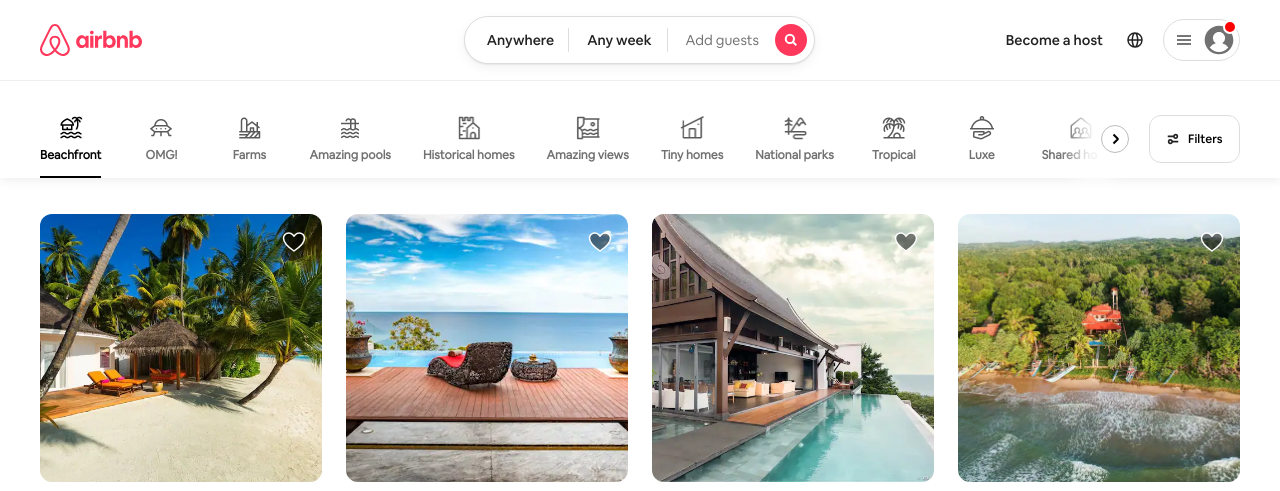
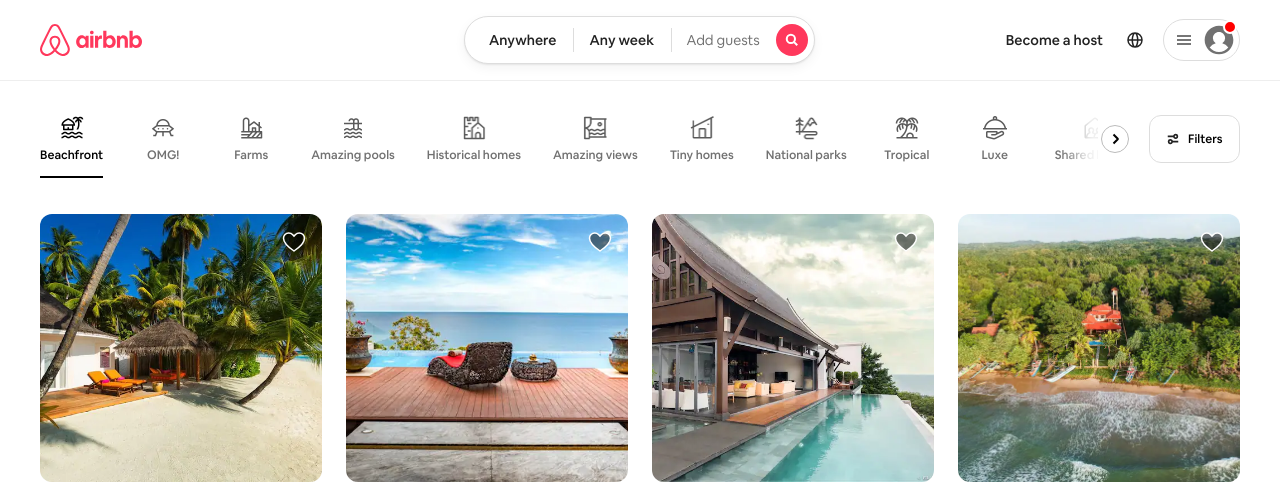
Before and after one commit to Aswin-Kuriakose/Air-bnb, a plain HTML site: page index.html in a window 1280 px wide. Shown: the top 491 px of the page. Drawn offline with Linux system fonts and the light colour scheme.

Commit message:
airbnb completed

```diff
--- a/index.html
+++ b/index.html
@@ -2,6 +2,7 @@
 <html>
 
 <head>
+    <link rel="icon" href="/assets/icons/airbnb-white-favicon.png">
     <meta name="viewport" content="width=device-width, initial-scale=1.0">
     <title>Holiday Homes & Apartment Rentals-Airbnb...</title>
     <link rel="stylesheet" href="styles-mobile.css">
@@ -10,7 +11,6 @@
     <link rel="stylesheet" href="styles-950.css">
     <link rel="stylesheet" href="styles-1128.css">
     <link rel="stylesheet" href="styles-1440.css">
-    <!-- <link rel="icon" href="/icons/airbnb-white-favicon.png"> -->
 </head>
 
 <body>
@@ -119,8 +119,8 @@
                                 </div>
                                 <div class="globe-svg">
                                     <svg viewBox="0 0 16 16" xmlns="http://www.w3.org/2000/svg"
-                                        style="display: block; height: 16px; width: 16px; fill: #222;" aria-hidden="true"
-                                        role="presentation" focusable="false">
+                                        style="display: block; height: 16px; width: 16px; fill: #222;"
+                                        aria-hidden="true" role="presentation" focusable="false">
                                         <path
                                             d="m8.002.25a7.77 7.77 0 0 1 7.748 7.776 7.75 7.75 0 0 1 -7.521 7.72l-.246.004a7.75 7.75 0 0 1 -7.73-7.513l-.003-.245a7.75 7.75 0 0 1 7.752-7.742zm1.949 8.5h-3.903c.155 2.897 1.176 5.343 1.886 5.493l.068.007c.68-.002 1.72-2.365 1.932-5.23zm4.255 0h-2.752c-.091 1.96-.53 3.783-1.188 5.076a6.257 6.257 0 0 0 3.905-4.829zm-9.661 0h-2.75a6.257 6.257 0 0 0 3.934 5.075c-.615-1.208-1.036-2.875-1.162-4.686l-.022-.39zm1.188-6.576-.115.046a6.257 6.257 0 0 0 -3.823 5.03h2.75c.085-1.83.471-3.54 1.059-4.81zm2.262-.424c-.702.002-1.784 2.512-1.947 5.5h3.904c-.156-2.903-1.178-5.343-1.892-5.494l-.065-.007zm2.28.432.023.05c.643 1.288 1.069 3.084 1.157 5.018h2.748a6.275 6.275 0 0 0 -3.929-5.068z">
                                         </path>
@@ -459,7 +459,12 @@
                     Show map
                 </div>
                 <div class="map-svg">
-                    <svg viewBox="0 0 32 32" xmlns="http://www.w3.org/2000/svg" aria-hidden="true" role="presentation" focusable="false" style="display: block; height: 16px; width: 16px; fill: rgb(255, 255, 255);"><path d="M31.245 3.747a2.285 2.285 0 0 0-1.01-1.44A2.286 2.286 0 0 0 28.501 2l-7.515 1.67-10-2L2.5 3.557A2.286 2.286 0 0 0 .7 5.802v21.95a2.284 2.284 0 0 0 1.065 1.941A2.29 2.29 0 0 0 3.498 30l7.515-1.67 10 2 8.484-1.886a2.285 2.285 0 0 0 1.802-2.245V4.247a2.3 2.3 0 0 0-.055-.5zM12.5 25.975l-1.514-.303L9.508 26H9.5V4.665l1.514-.336 1.486.297v21.349zm10 1.36l-1.515.337-1.485-.297V6.025l1.514.304L22.493 6h.007v21.335z"></path></svg>
+                    <svg viewBox="0 0 32 32" xmlns="http://www.w3.org/2000/svg" aria-hidden="true" role="presentation"
+                        focusable="false" style="display: block; height: 16px; width: 16px; fill: rgb(255, 255, 255);">
+                        <path
+                            d="M31.245 3.747a2.285 2.285 0 0 0-1.01-1.44A2.286 2.286 0 0 0 28.501 2l-7.515 1.67-10-2L2.5 3.557A2.286 2.286 0 0 0 .7 5.802v21.95a2.284 2.284 0 0 0 1.065 1.941A2.29 2.29 0 0 0 3.498 30l7.515-1.67 10 2 8.484-1.886a2.285 2.285 0 0 0 1.802-2.245V4.247a2.3 2.3 0 0 0-.055-.5zM12.5 25.975l-1.514-.303L9.508 26H9.5V4.665l1.514-.336 1.486.297v21.349zm10 1.36l-1.515.337-1.485-.297V6.025l1.514.304L22.493 6h.007v21.335z">
+                        </path>
+                    </svg>
                 </div>
             </div>
         </div>
@@ -968,9 +973,9 @@
                                 <div class="f-dot">
                                     ·
                                 </div>
-                                    <div class=""> Company </div>
-                                    <div class="space"></div>
-                                    <div class="">details</div>
+                                <div class=""> Company </div>
+                                <div class="space"></div>
+                                <div class="">details</div>
                             </div>
                         </div>
                     </div>
--- a/styles-744px.css
+++ b/styles-744px.css
@@ -116,18 +116,19 @@
         fill: #222;
     }
     .input-I {
-        padding-left: 6px;
-        margin: -1px;
+        padding-left: 8px;
+        margin-right: -1px;
         min-width: 80px;
     }
     .input-II ,.input-III {
-        margin: -1px;
+        margin-right: -1px;
         display: flex;
         align-items: center;
         min-width: 80px;
     }
     .input-child-flex {
         min-width: 80px;
+        margin: 0 -2px;
     }
     .content-inside {
         min-width: 80px !important;
@@ -136,7 +137,7 @@
         white-space: nowrap;
         text-overflow: ellipsis;
         color: #717171;
-        padding: 0px 16px 0 18px;
+        padding: 0px 16px ;
     }
     .input-container div:last-child{
         color: #222;
@@ -173,7 +174,7 @@
     }
     /* nav */
     .nav-wrapper {
-        position: relative;
+        position: static;
     }
     nav {
         border-top: none !important;
--- a/styles-mobile.css
+++ b/styles-mobile.css
@@ -42,11 +42,11 @@ header  {
 nav {
     position: sticky;
     top: 60px;
-    box-shadow: 1px 2px 10px rgba(0,0,0,0.08);
+    /* box-shadow: 1px 2px 10px rgba(0,0,0,0.08);     */
 
 }
 .nav-wrapper {
-    position: static;
+    position: relative;
 }
 .mobile-header {
     width: 100%;
@@ -195,7 +195,8 @@ nav {
 }
 .nav-card-text {
     font-size: 12px;
-    font-weight: 600 !important;
+    /* font-weight: 600 !important; */
+    font-family: circularM;
     color: #717171;
     white-space: nowrap;
 }
@@ -355,6 +356,7 @@ section {
 
 }
 .toDo {
+    white-space: nowrap;
     padding: 10px;
     margin: 6px 6px 6px -10px;
     width: 82px;
```
